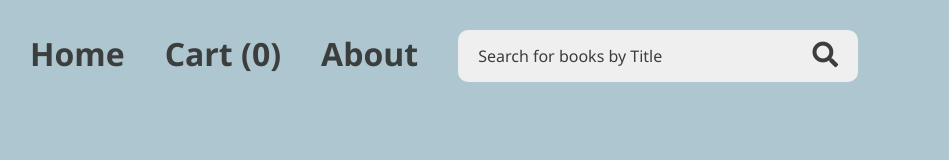
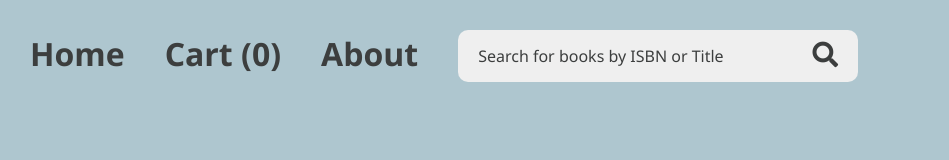
Before and after one commit to LoveishSarolia/rebooks, a Vue app: page /products/9780131662551 in a window 1280 px wide. Shown: the top 160 px of the page, without its empty margins (20-969 px from the left). Built offline with nearby package versions, Linux system fonts and the light colour scheme.

Commit message:
stylistic changes to search bar and cart

```diff
--- a/src/components/Cart.vue
+++ b/src/components/Cart.vue
@@ -121,7 +121,7 @@ export default {
 }
 .thumbnail {
   max-width: 50px;
-  margin-top: 0.5rem;
+  margin-top: 1rem;
 }
 .total-screen {
   background: #dcecfd91;
--- a/src/components/Navigation.vue
+++ b/src/components/Navigation.vue
@@ -21,7 +21,7 @@
       </li>
     </ul>
     <div class="search">
-      <input type="text" placeholder="Search for books by Title"/>
+      <input type="text" placeholder="Search for books by ISBN or Title"/>
       <i class="fas fa-search"></i>
     </div>
   </div>
```
